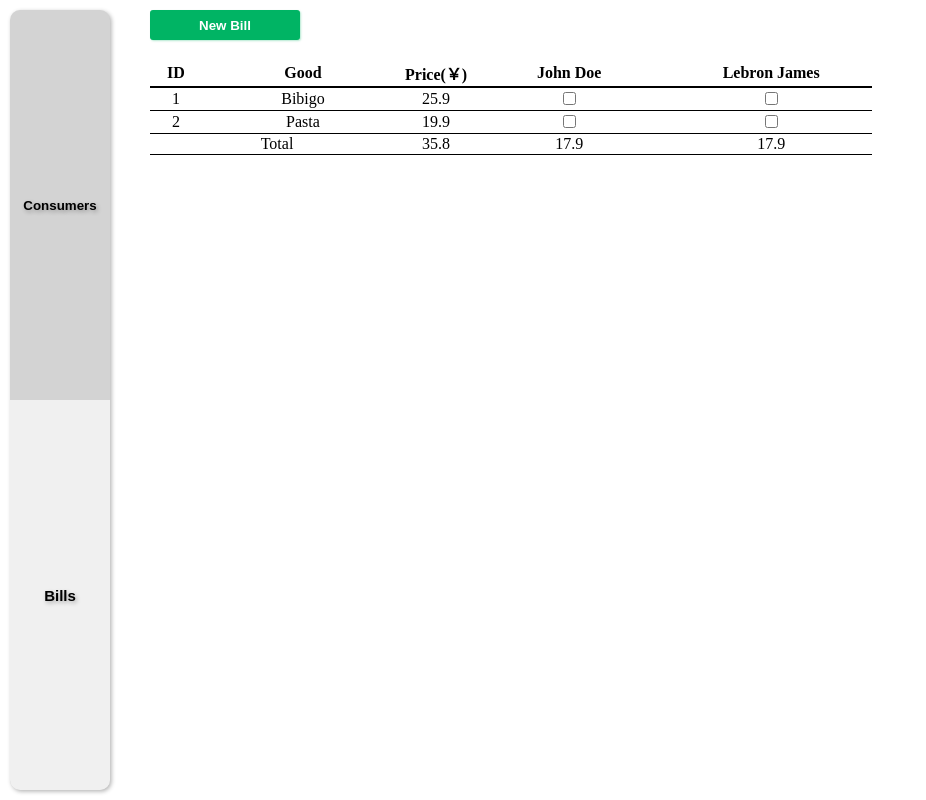
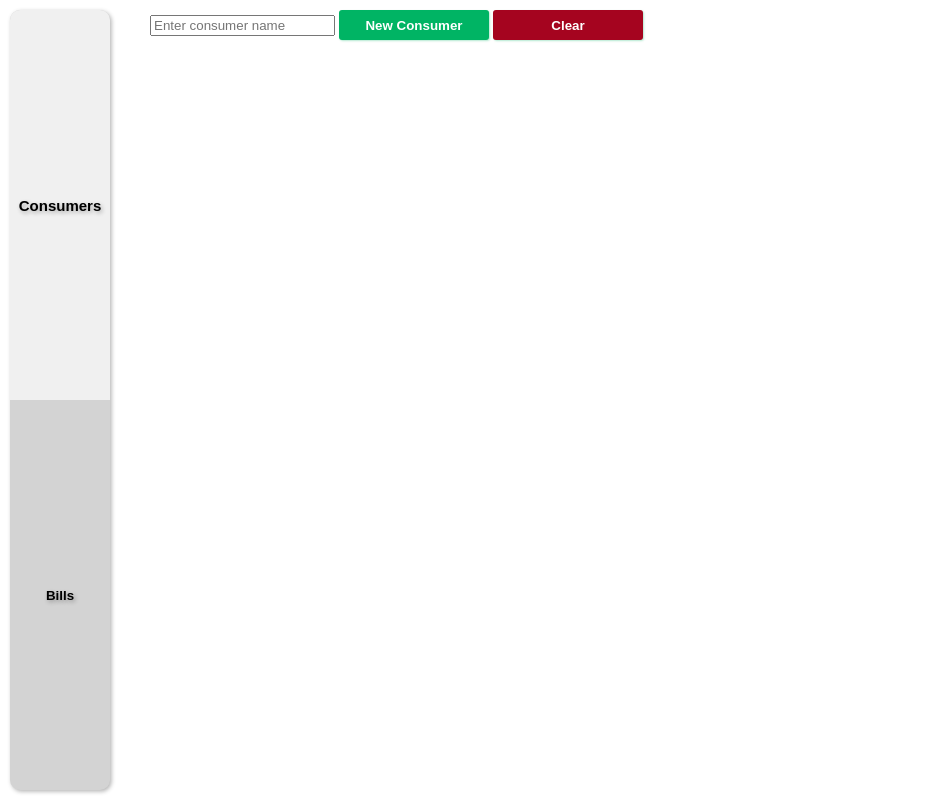
Before and after one commit to wangtuo128/Tuo.ExpenseSplitter.FrontEnd, a plain HTML site: page html/bills.html in a window 1280 px wide. Shown: the whole page, without its empty margins (0-926 px from the left). Drawn offline with Linux system fonts and the light colour scheme.

Commit message:
Use module

```diff
--- a/html/bills.html
+++ b/html/bills.html
@@ -9,52 +9,35 @@
 
     <body>
         <div class="navigation-bar">
-            <button class="navigation-button-top navigation-button-common">Consumers</button>
-            <button class="navigation-button-bottom navigation-button-common navigation-button-common-current">Bills</button>
+            <button class="navigation-button-top navigation-button-common navigation-button-common-current">Consumers</button>
+            <button class="navigation-button-bottom navigation-button-common">Bills</button>
         </div>
-        <button class="new-button">New Bill</button>
-        <table class="consumer-table">
+
+        <input type="text" class="new-consumer-name" placeholder="Enter consumer name" />
+        <button class="new-button">New Consumer</button>
+        <button class="clear-button">Clear</button>
+
+        <template class="consumers-row-template">
             <tr>
-                <th class="number-column">ID</th>
-                <th class="content-column">Good</th>
-                <th class="number-column">Price(￥)</th>
-                <th class="content-column">John Doe</th>
-                <th class="content-column">Lebron James</th>
+                <td class="consumer-name"></td>
+                <td class="consumer-remove">
+                    <button class="remove-button"
+                    data-consumer-id="">
+                        Remove
+                    </button>
+                </td>
+            </tr>
+        </template>
+
+        <template class="consumers-column-header-template">
+            <tr>
+                <th class="content-column">Name</th>
+                <th class="content-column"></th>
 
             </tr>
+        </template>
 
-            <tr>
-                <td>1</td>
-                <td>Bibigo</td>
-                <td>25.9</td>
-                <td>
-                    <input type="checkbox">
-                </td>
-                <td>
-                    <input type="checkbox">
-                </td>
-
-            </tr>
-
-            <tr>
-                <td>2</td>
-                <td>Pasta</td>
-                <td>19.9</td>
-                <td>
-                    <input type="checkbox">
-                </td>
-                <td>
-                    <input type="checkbox">
-                </td>
-
-            </tr>
-
-            <tr>
-                <td colspan="2">Total</td>
-                <td>35.8</td>
-                <td>17.9</td>
-                <td>17.9</td>
-            </tr>
+        <table class="consumers-table">
         </table>
     </body>
 </html>
```
Also changed, not shown: html/consumers.html (+1 -1 lines), js/consumers.js (+4 -13 lines), js/utils.js (added, +12 -0 lines), js/bills.js (added).
